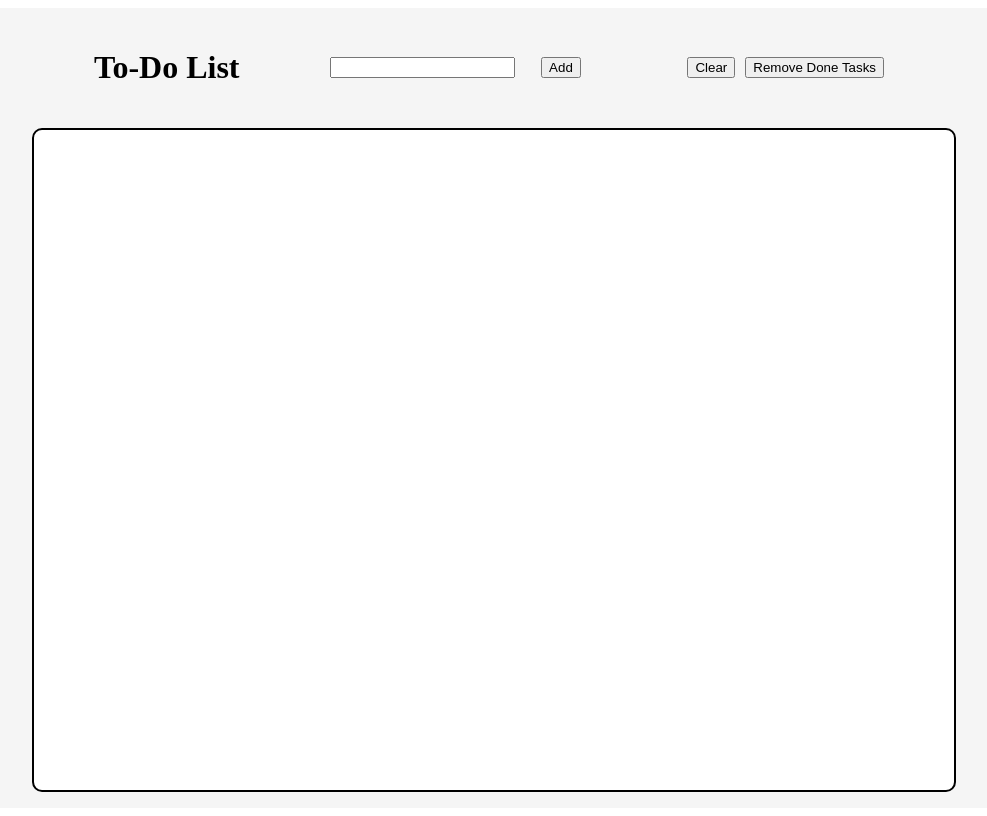
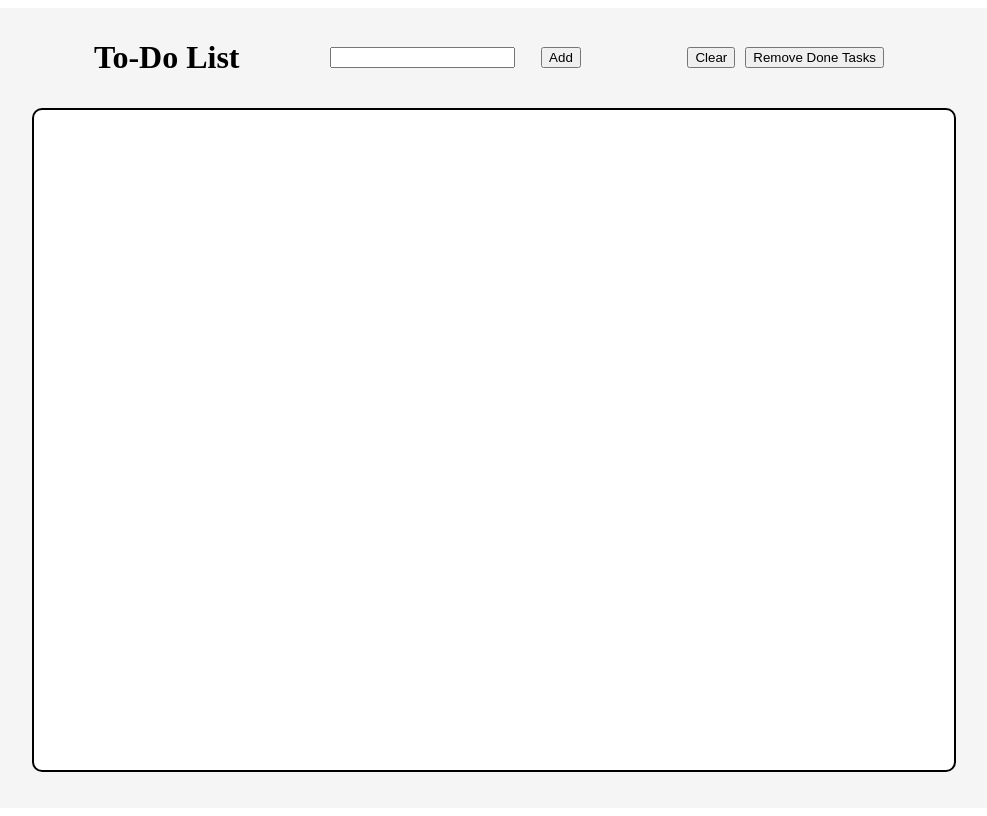
Before and after one commit to UP419/to-do, a React (Vite) app: page / in a window 1280 px wide. Shown: the whole page, without its empty margins (154-1141 px from the left). Built offline with nearby package versions, Linux system fonts and the light colour scheme.

Commit message:
small changes

```diff
--- a/src/App.tsx
+++ b/src/App.tsx
@@ -70,8 +70,7 @@ function App() {
             <div className="box">
                 {toDoArray.map((item) => (
                     <div key={item.id} className="list-item">
-                        {item.isDone && <h2 className="line-through">{item.item}</h2>}
-                        {!item.isDone && <h2>{item.item}</h2>}
+                        <h2 className={item.isDone ? "line-through" : ""}>{item.item}</h2>
                         <input type="checkbox" onChange={() => handleCheckBoxChange(item)} className="checkbox"/>
                         <button onClick={() => itemDeleteHandler(item.id)} className="delete-button">X</button>
                     </div>
--- a/src/index.css
+++ b/src/index.css
@@ -7,7 +7,7 @@
 
 
 .header{
-  padding: 20px;
+  padding: 10px;
   display: flex;
   align-items: center;
   justify-content: space-between;
```
